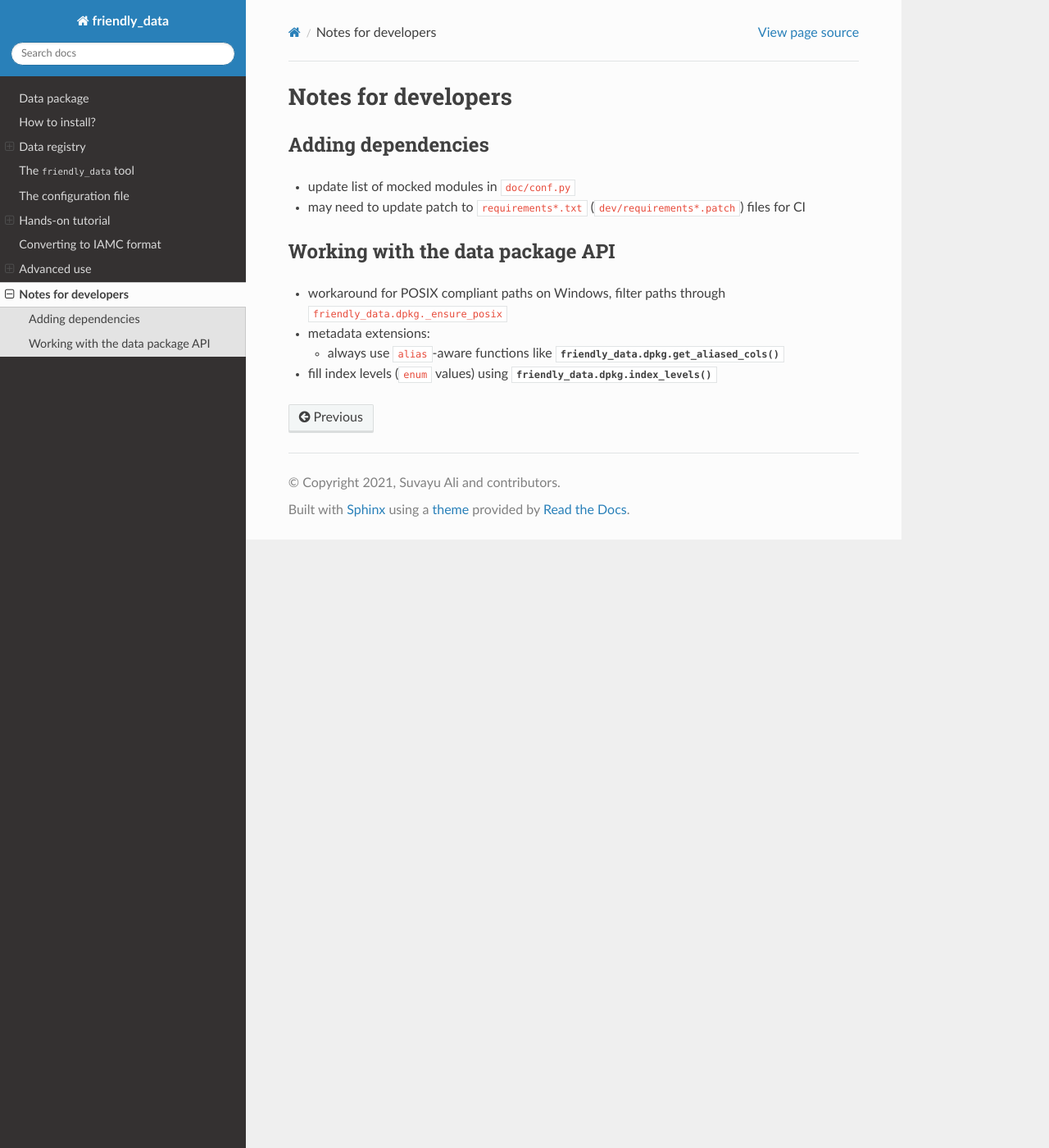
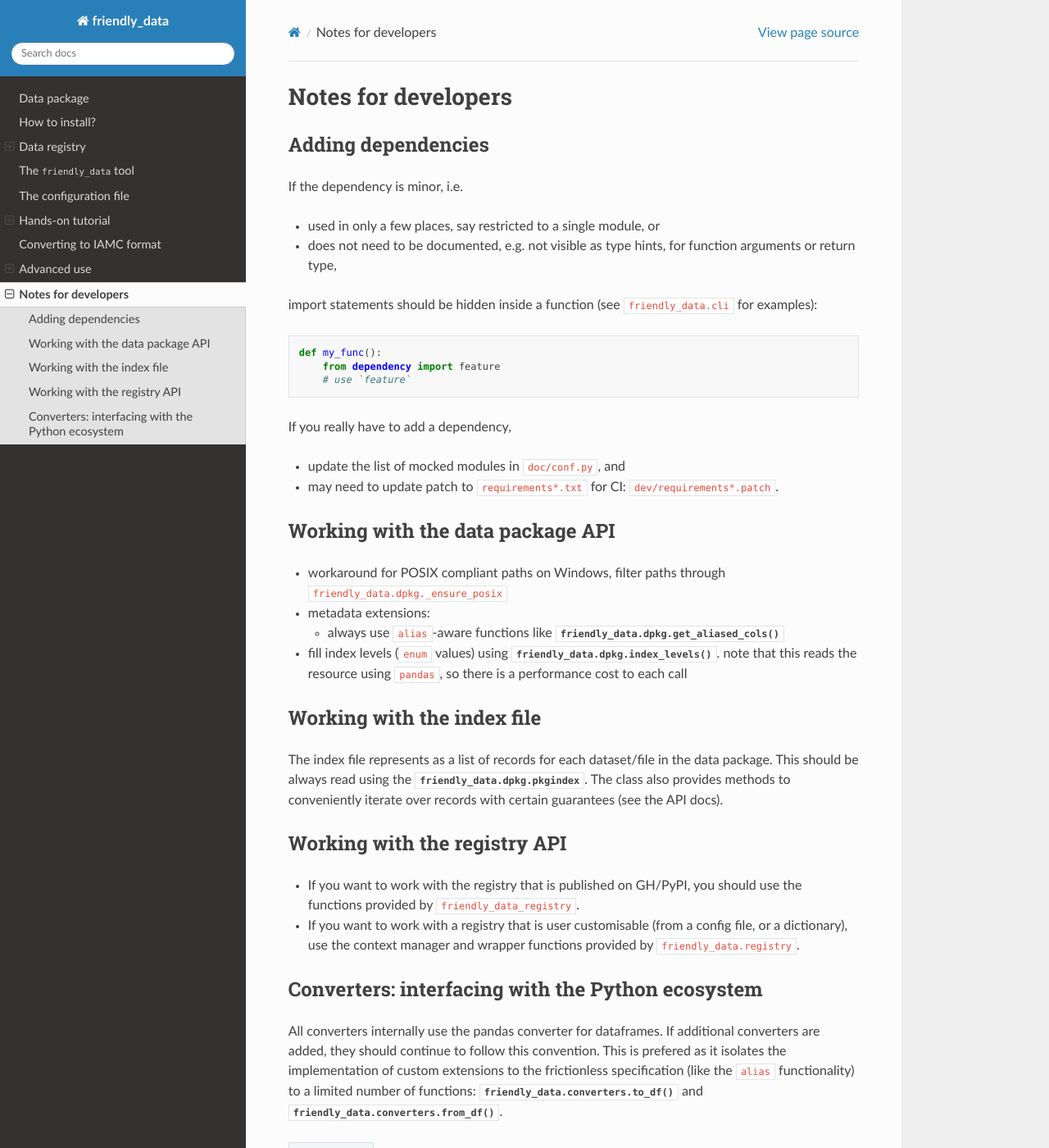
Before and after one commit to sentinel-energy/friendly_data, a Sphinx documentation site: the page built from doc/devnotes.rst, in a window 1280 px wide and 1400 px high. Shown: the whole window at 82% size. Built offline with Sphinx 7.4.7 and the Read the Docs theme 2.0.0, drawn with Linux system fonts in a browser that asks for light colours; pages that are not in the unit, such as notebooks, are missing from menus.

Commit message:
doc: update devnotes, and related doc strings

```diff
--- a/doc/devnotes.rst
+++ b/doc/devnotes.rst
@@ -4,9 +4,28 @@ Notes for developers
 Adding dependencies
 -------------------
 
-- update list of mocked modules in ``doc/conf.py``
-- may need to update patch to ``requirements*.txt``
-  (``dev/requirements*.patch``) files for CI
+If the dependency is minor, i.e.
+
+- used in only a few places, say restricted to a single module, or
+
+- does not need to be documented, e.g. not visible as type hints, for
+  function arguments or return type,
+
+import statements should be hidden inside a function (see
+``friendly_data.cli`` for examples):
+
+.. code-block:: python
+
+   def my_func():
+       from dependency import feature
+       # use `feature`
+
+If you really have to add a dependency,
+
+- update the list of mocked modules in ``doc/conf.py``, and
+
+- may need to update patch to ``requirements*.txt`` for CI:
+  ``dev/requirements*.patch``.
 
 Working with the data package API
 ---------------------------------
@@ -20,4 +39,37 @@ Working with the data package API
     :func:`friendly_data.dpkg.get_aliased_cols`
 
 - fill index levels (``enum`` values) using
-  :func:`friendly_data.dpkg.index_levels`
+  :func:`friendly_data.dpkg.index_levels`. note that this reads the
+  resource using ``pandas``, so there is a performance cost to each
+  call
+
+Working with the index file
+---------------------------
+
+The index file represents as a list of records for each dataset/file
+in the data package.  This should be always read using the
+:class:`friendly_data.dpkg.pkgindex`.  The class also provides methods
+to conveniently iterate over records with certain guarantees (see the
+API docs).
+
+
+Working with the registry API
+-----------------------------
+
+- If you want to work with the registry that is published on GH/PyPI,
+  you should use the functions provided by ``friendly_data_registry``.
+
+- If you want to work with a registry that is user customisable (from
+  a config file, or a dictionary), use the context manager and wrapper
+  functions provided by ``friendly_data.registry``.
+
+Converters: interfacing with the Python ecosystem
+-------------------------------------------------
+
+All converters internally use the pandas converter for dataframes.  If
+additional converters are added, they should continue to follow this
+convention.  This is prefered as it isolates the implementation of
+custom extensions to the frictionless specification (like the
+``alias`` functionality) to a limited number of functions:
+:func:`friendly_data.converters.to_df` and
+:func:`friendly_data.converters.from_df`.
```
Also changed, not shown: 2 other files.
